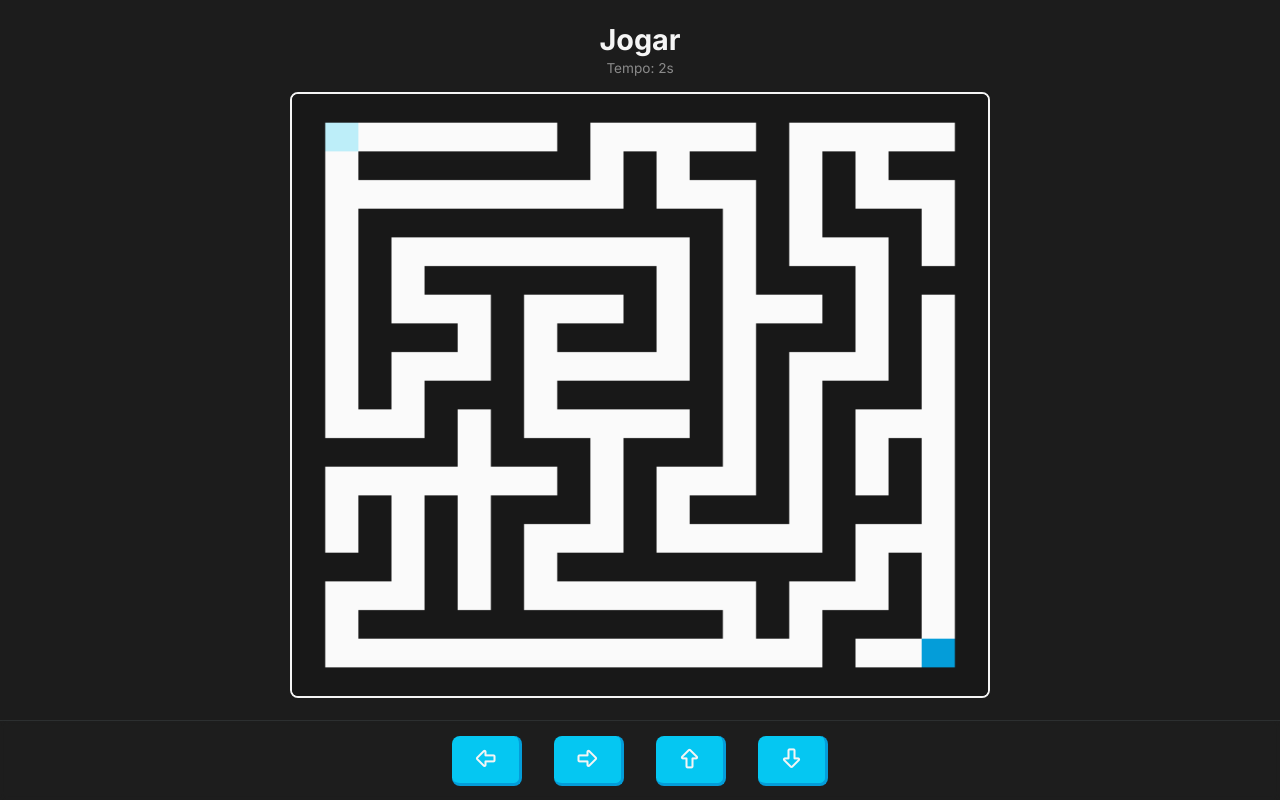
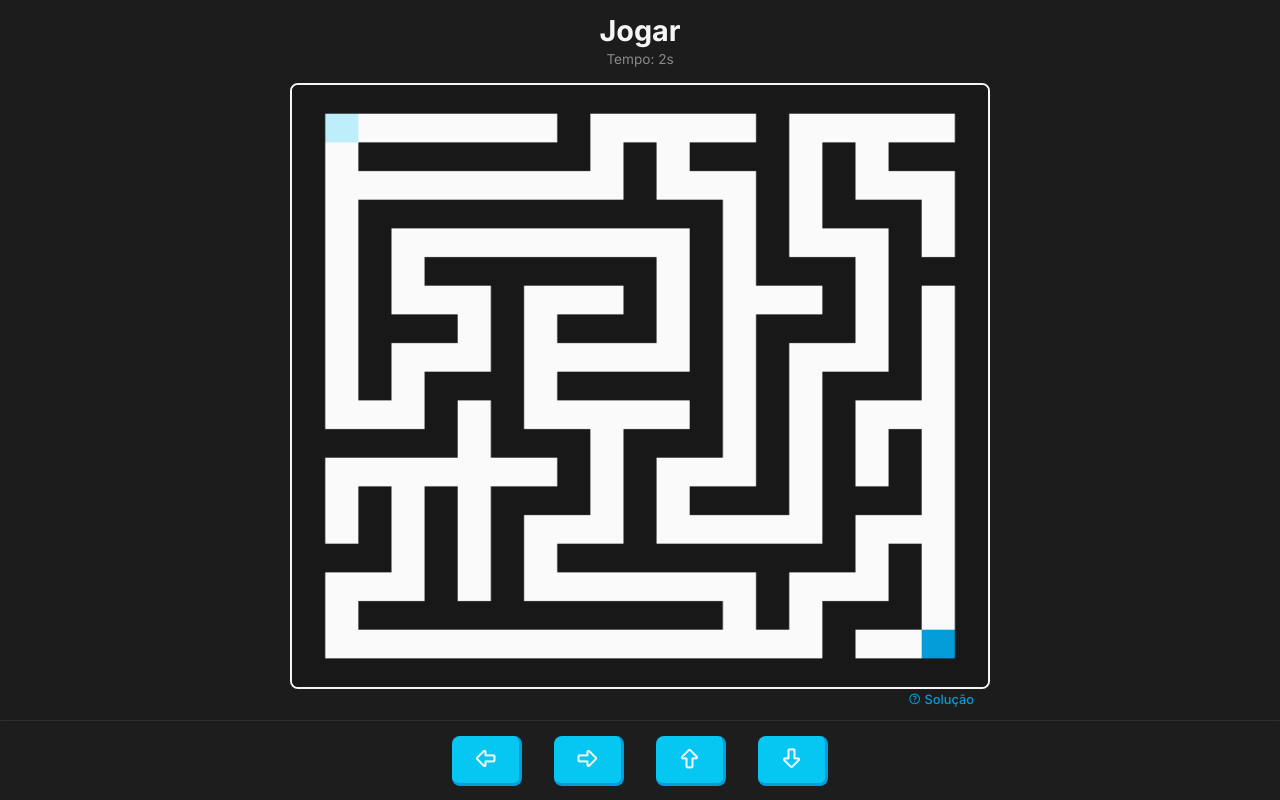
Before and after one commit to CarlosEduts/Labirinto-Jogo-Multijogador, a plain HTML site: page index.html in a window 1280 px wide. Both pictures are taken after a click on the picture 198 px from the left and 427 px from the top of the page. Drawn offline with Linux system fonts and the light colour scheme.

Commit message:
feat: Adição do link para a solução dos labirintos

```diff
--- a/Script/index.js
+++ b/Script/index.js
@@ -2,6 +2,7 @@ const time = document.querySelectorAll(".time");
 const victoryPage = document.querySelector(".victory");
 const container = document.querySelector(".container");
 const game = document.querySelector(".game");
+const solution = document.querySelector(".solution");
 const maps = document.querySelector(".maps");
 const redirect = document.querySelector(".redirect");
 const navBar = document.querySelector(".nav-bar");
@@ -171,6 +172,8 @@ images.forEach((img) => {
       }
     }
 
+    // Link para a solução do Labirinto no GitHub
+    solution.href = `https://github.com/CarlosEduts/Labirinto-Jogo/blob/main/Game-Images/Solved-Maps/map-${indice}.png`;
     image = images[indice];
     init();
     timer();
--- a/Style/index.css
+++ b/Style/index.css
@@ -97,6 +97,15 @@ canvas {
   max-height: 88%;
 }
 
+.solution {
+  width: 100%;
+  max-width: 700px;
+  text-align: right;
+  padding: .2rem 1rem 0rem 0rem;
+  font-size: .8rem;
+}
+
+/* .Victory Styles */
 .victory {
   display: none;
   background-color: rgba(0, 0, 0, 0.8);
--- a/index.html
+++ b/index.html
@@ -44,6 +44,7 @@
         <p class="time">Tempo</p>
       </div>
       <canvas id="canvas"></canvas>
+      <a href="" class="solution"><i class="ti ti-help"></i> Solução</a>
     </div>
     <div class="nav-bar">
       <button onclick="renderPlayer('Left')">
```
Also changed, not shown: README.md.
